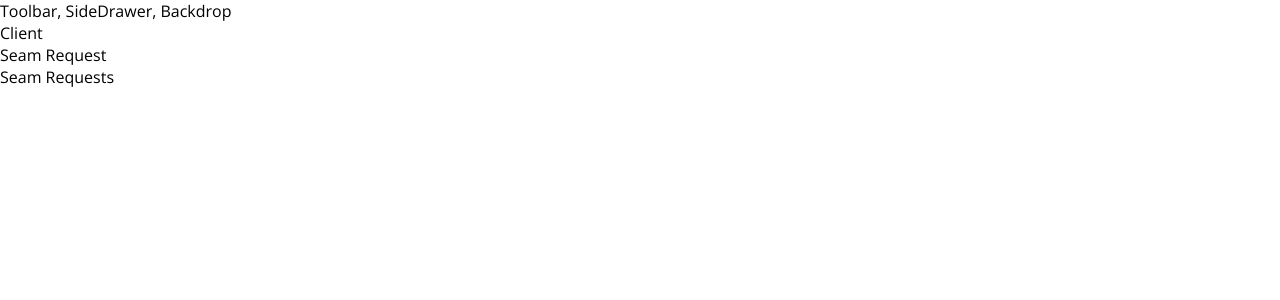
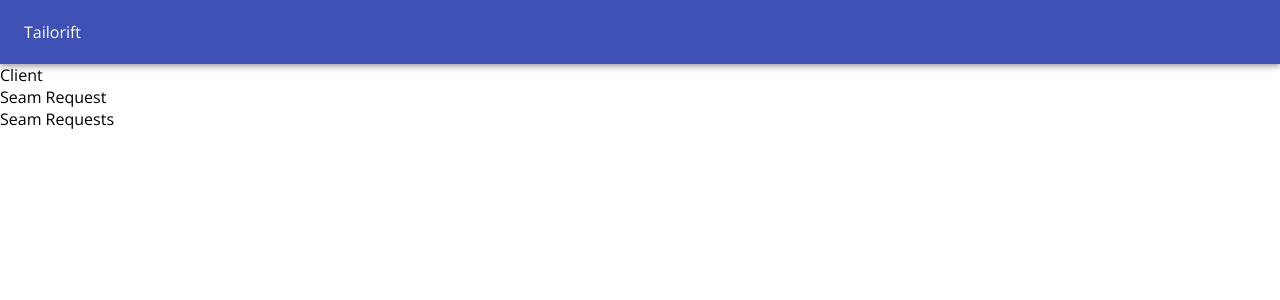
Before and after one commit to stvrjs120/tailorift, a React app: page / in a window 1280 px wide. Shown: the top 300 px of the page. Built offline with nearby package versions, Linux system fonts and the light colour scheme.

Commit message:
Added material-ui

```diff
--- a/package.json
+++ b/package.json
@@ -4,6 +4,7 @@
   "private": true,
   "dependencies": {
     "@babel/core": "7.7.4",
+    "@material-ui/core": "^4.7.2",
     "@svgr/webpack": "4.3.3",
     "@testing-library/jest-dom": "^4.2.4",
     "@testing-library/react": "^9.3.2",
--- a/public/index.html
+++ b/public/index.html
@@ -28,6 +28,14 @@
       href="https://fonts.googleapis.com/css?family=Open+Sans:400,700&display=swap"
       rel="stylesheet"
     />
+    <link
+      rel="stylesheet"
+      href="https://fonts.googleapis.com/css?family=Roboto:300,400,500,700&display=swap"
+    />
+    <link
+      rel="stylesheet"
+      href="https://fonts.googleapis.com/icon?family=Material+Icons"
+    />
     <title>Tailorift</title>
   </head>
   <body>
--- a/src/components/Layout/Layout.js
+++ b/src/components/Layout/Layout.js
@@ -1,9 +1,20 @@
 import React from "react";
 import Auxiliar from "../../hoc/Auxiliar";
+import AppBar from "@material-ui/core/AppBar";
+import Toolbar from "@material-ui/core/Toolbar";
+import Typography from "@material-ui/core/Typography";
 
 const layout = props => (
   <Auxiliar>
-    <div>Toolbar, SideDrawer, Backdrop</div>
+    <div>
+      <AppBar position="static">
+        <Toolbar>
+          <Typography variant="title" color="inherit">
+            Tailorift
+          </Typography>
+        </Toolbar>
+      </AppBar>
+    </div>
     <main>{props.children}</main>
   </Auxiliar>
 );
```
Also changed, not shown: 1 other file (tests, documents, lock files or other folders).
